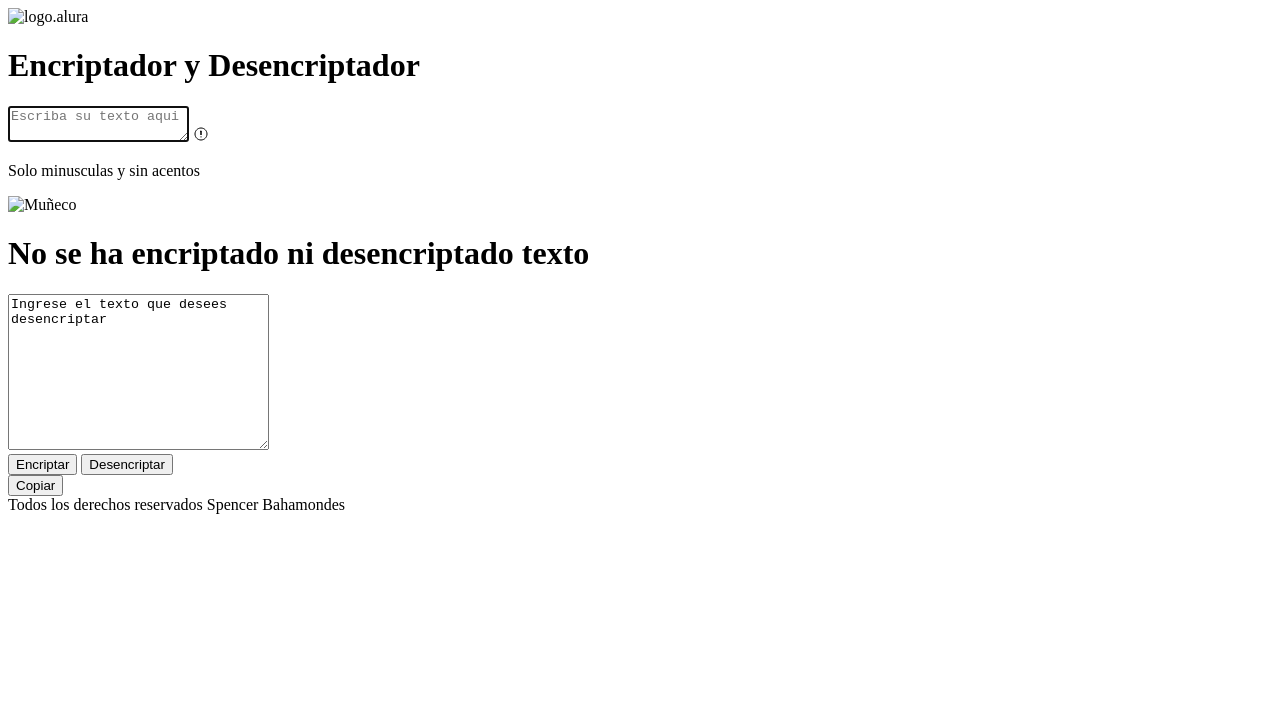
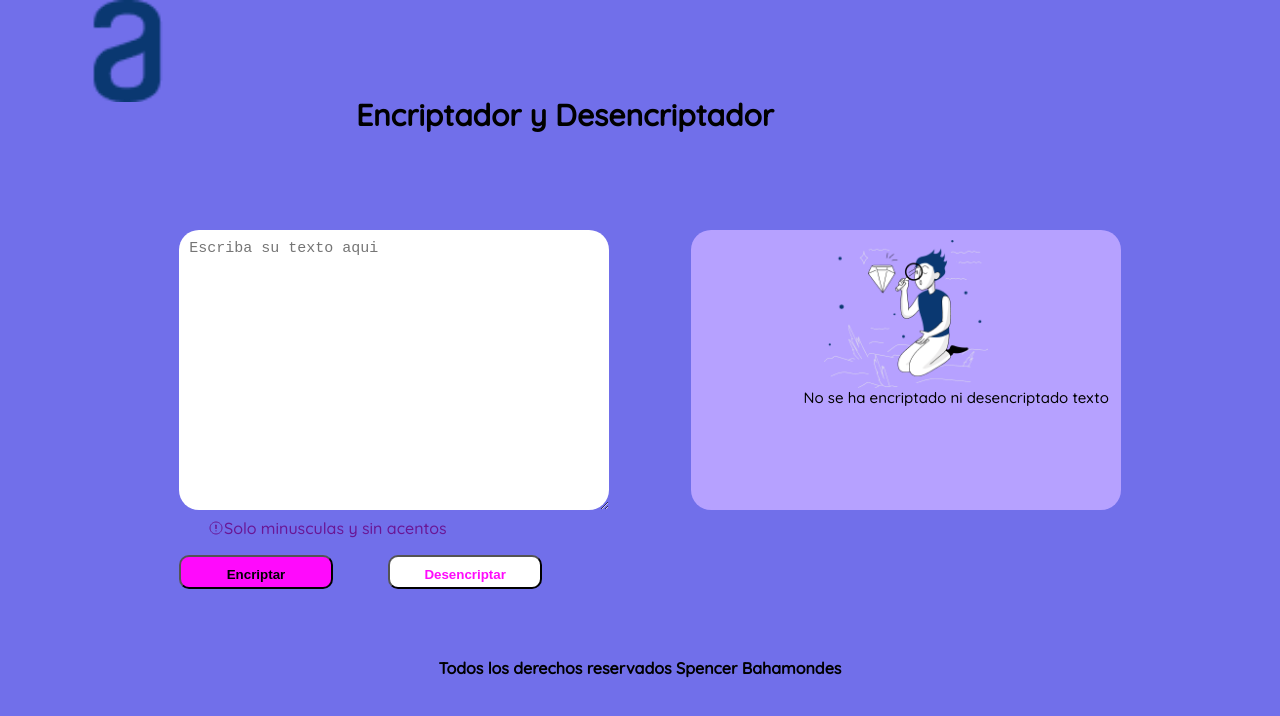
Before and after one commit to mannyice1/encriptador, a plain HTML site: page index.html in a window 1280 px wide. Drawn offline with nearby package versions, Linux system fonts and the light colour scheme; the site is published under a folder, as on GitHub Pages, so addresses that start at the root find nothing.

Commit message:
corrección rutas

```diff
--- a/index.html
+++ b/index.html
@@ -4,15 +4,15 @@
     <meta charset="UTF-8">
     <meta http-equiv="X-UA-Compatible" content="IE=edge">
     <meta name="viewport" content="width=device-width, initial-scale=1.0">
-    <link rel="stylesheet" href="/css/reset.css">
-    <link rel="stylesheet" href="/css/style.css">
+    <link rel="stylesheet" href="css/reset.css">
+    <link rel="stylesheet" href="css/style.css">
     <title>Callenge #1</title>
 </head>
 <body>
 
         <header>
             <div class="logo">
-                <img src="/img/Logo.png" alt="logo.alura" class="logoimg">
+                <img src="img/Logo.png" alt="logo.alura" class="logoimg">
                 <h1 class="tittle">Encriptador y Desencriptador</h1>
             </div>
         </header>
@@ -26,7 +26,7 @@
 
             <div class="right">
                 <div class="right2">
-                    <img src="/img/Muñeco.png" alt="Muñeco" id="right-img">
+                    <img src="img/Muñeco.png" alt="Muñeco" id="right-img">
                     <h1 id="msj">No se ha encriptado ni desencriptado texto</h1>
                     <textarea name="name" id="msj2" cols="30" rows="10">Ingrese el texto que desees desencriptar</textarea>
                 </div>
@@ -45,7 +45,7 @@
         Todos los derechos reservados Spencer Bahamondes
     </footer>
 
-    <script src="/js/script.js"></script>
+    <script src="js/script.js"></script>
     <script type="module" src="https://unpkg.com/ionicons@5.5.2/dist/ionicons/ionicons.esm.js"></script>
     <script nomodule src="https://unpkg.com/ionicons@5.5.2/dist/ionicons/ionicons.js"></script>
 
```
